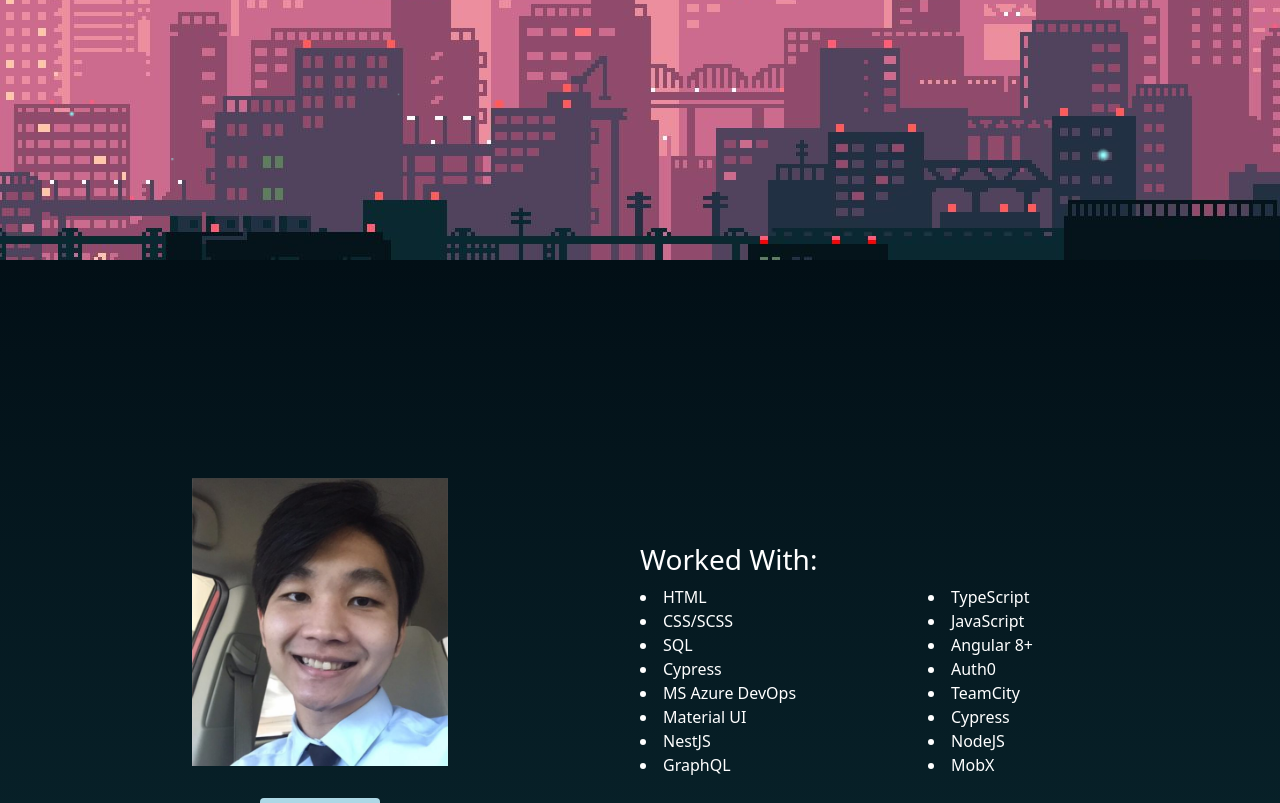
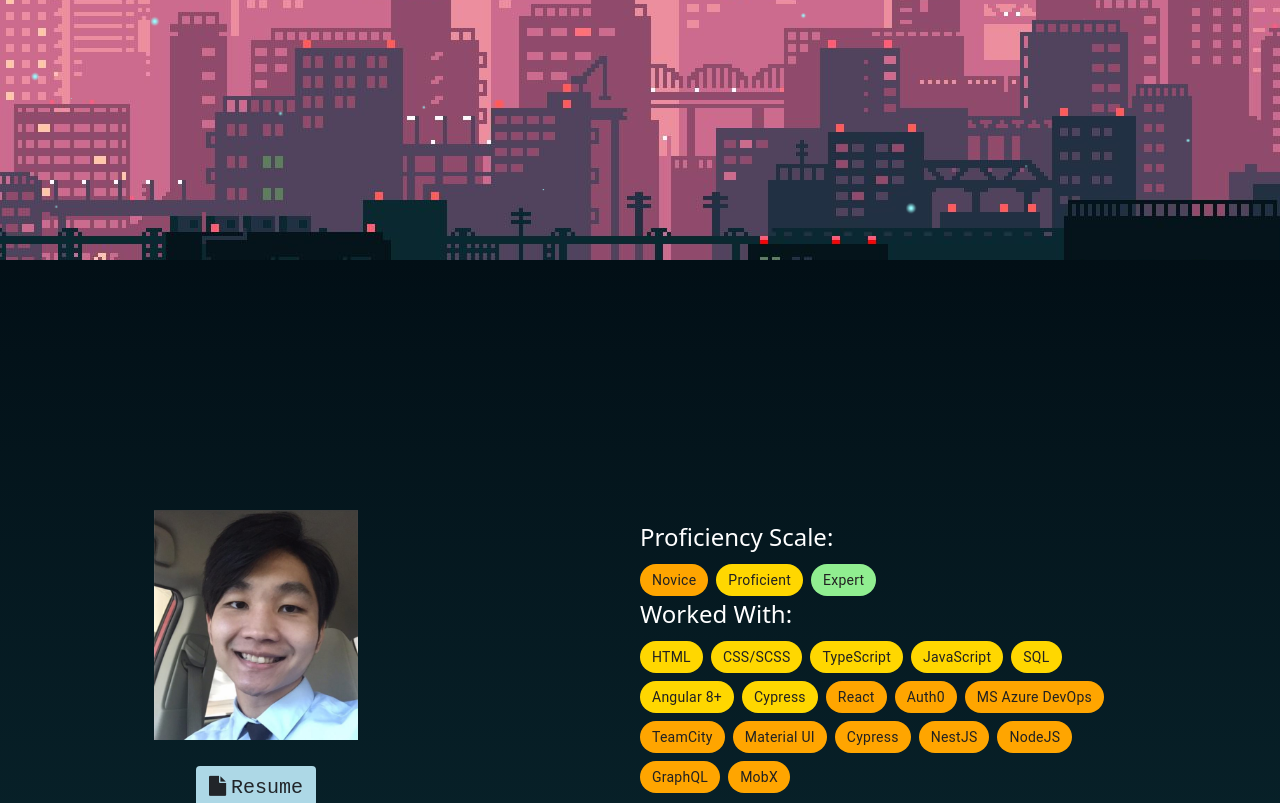
Before and after one commit to vaphi/Angular-Portfolio, an Angular app: page / in a window 1280 px wide. Shown: the part 540-1343 px from the top of the page. Built offline with nearby package versions, Linux system fonts and the light colour scheme; a web font is replaced by a local one.

Commit message:
Update some pages

```diff
--- a/src/app/app.module.ts
+++ b/src/app/app.module.ts
@@ -12,7 +12,7 @@ import { MatTabsModule } from '@angular/material/tabs';
 import { BrowserAnimationsModule } from '@angular/platform-browser/animations';
 import { MatCardModule } from '@angular/material/card';
 import { MatChipsModule } from '@angular/material/chips';
-import { MatButtonModule } from "@angular/material/button";
+import { MatButtonModule } from '@angular/material/button';
 
 @NgModule({
   declarations: [
@@ -31,7 +31,7 @@ import { MatButtonModule } from "@angular/material/button";
     BrowserAnimationsModule,
     MatCardModule,
     MatChipsModule,
-    MatButtonModule
+    MatButtonModule,
   ],
   providers: [],
   bootstrap: [AppComponent],
--- a/src/app/components/about-me/about-me.component.html
+++ b/src/app/components/about-me/about-me.component.html
@@ -15,16 +15,39 @@
         <div class="right-container">
             <div class="right-left-container">
                 <div class="experienced-header">
-                <h3>Worked With:</h3>
+                    <h4>Proficiency Scale:</h4>
+                    <mat-chip-listbox aria-label="skill-scale">
+                        <mat-chip style="background-color: orange;">
+                            Novice
+                        </mat-chip>
+                        <mat-chip style="background-color: gold;">
+                            Proficient
+                        </mat-chip>
+                        <mat-chip style="background-color: lightgreen;">
+                            Expert
+                        </mat-chip>
+                    </mat-chip-listbox>
+                </div>
+                <div class="experienced-header">
+                    <h4>Worked With:</h4>
                 </div>
                 <div class="experienced">
-                <div class="tech-item" *ngFor="let item of items">
-                    <span>
-                        <li>
+                    <mat-chip-listbox aria-label="Skills">
+                        <ng-container *ngFor="let item of items">
+                            <ng-container [ngSwitch]="item.level">
+                                <mat-chip *ngSwitchCase="1" style="background-color: orange;">
                                     {{item.tech}}
-                        </li>
-                    </span>
-                </div>
+                                </mat-chip>
+                                <mat-chip *ngSwitchCase="2" style="background-color: gold;">
+                                    {{item.tech}}
+                                </mat-chip>
+                                <mat-chip *ngSwitchCase="3" style="background-color: lightgreen;">
+                                    {{item.tech}}
+                                </mat-chip>
+                            </ng-container>
+
+                        </ng-container>
+                    </mat-chip-listbox>
                 </div>
             </div>
 
--- a/src/app/components/about-me/about-me.component.scss
+++ b/src/app/components/about-me/about-me.component.scss
@@ -19,6 +19,8 @@
             height: inherit;
             width: 100%;
             flex-basis: 50%;
+            margin-left: 10%;
+            margin-right: 10%;
 
             .right-left-container {
                 display: flex;
@@ -102,6 +104,7 @@
                     height: inherit;
                     justify-content: center;
                     padding-left: 15%;
+                    padding-right: 15%;
 
                     .experienced-header {
                         color: white;
--- a/src/app/components/about-me/about-me.component.ts
+++ b/src/app/components/about-me/about-me.component.ts
@@ -3,18 +3,30 @@ import { Component } from '@angular/core';
 @Component({
   selector: 'app-about-me',
   templateUrl: './about-me.component.html',
-  styleUrls: ['./about-me.component.scss']
+  styleUrls: ['./about-me.component.scss'],
 })
 export class AboutMeComponent {
-
-  items: { tech: string }[]
+  items: { tech: string; level: number }[];
 
   constructor() {
     this.items = [
-      { tech: "HTML" }, { tech: "TypeScript" }, { tech: "CSS/SCSS" }, { tech: "JavaScript" },
-      { tech: "SQL" }, { tech: "Angular 8+" }, { tech: "Cypress" }, { tech: "Auth0" }, { tech: "MS Azure DevOps" },
-      { tech: "TeamCity" }, { tech: "Material UI" }, { tech: "Cypress" }, { tech: "NestJS" }, { tech: "NodeJS" },
-      { tech: "GraphQL" }, { tech: "MobX" }
-    ]
+      { tech: 'HTML', level: 2 },
+      { tech: 'CSS/SCSS', level: 2 },
+      { tech: 'TypeScript', level: 2 },
+      { tech: 'JavaScript', level: 2 },
+      { tech: 'SQL', level: 2 },
+      { tech: 'Angular 8+', level: 2 },
+      { tech: 'Cypress', level: 2 },
+      { tech: 'React', level: 1 },
+      { tech: 'Auth0', level: 1 },
+      { tech: 'MS Azure DevOps', level: 1 },
+      { tech: 'TeamCity', level: 1 },
+      { tech: 'Material UI', level: 1 },
+      { tech: 'Cypress', level: 1 },
+      { tech: 'NestJS', level: 1 },
+      { tech: 'NodeJS', level: 1 },
+      { tech: 'GraphQL', level: 1 },
+      { tech: 'MobX', level: 1 },
+    ];
   }
 }
--- a/src/app/components/home/home.component.scss
+++ b/src/app/components/home/home.component.scss
@@ -1,5 +1,5 @@
 @mixin iconColor($color) {
-    filter: opacity(0.2) drop-shadow(0 0 0 $color) drop-shadow(0 0 0 $color) drop-shadow(0 0 0 $color);
+    filter: opacity(0.3) drop-shadow(0 0 0 $color) drop-shadow(0 0 0 $color) drop-shadow(0 0 0 $color);
 }
 
 .home-container {
@@ -45,7 +45,7 @@
             cursor: pointer;
 
             &:hover {
-                @include iconColor(red);
+                @include iconColor(#0077B5);
             }
         }
     }
@@ -56,7 +56,7 @@
             cursor: pointer;
 
             &:hover {
-                @include iconColor(red);
+                @include iconColor(#0077B5);
             }
         }
     }
```
Also changed, not shown: 1 other file (tests, documents, lock files or other folders). Lines whose indentation alone changed are shown as unchanged.
